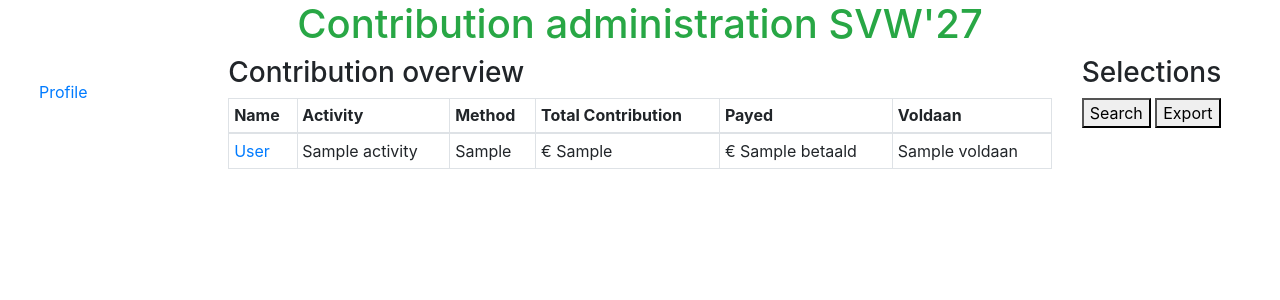
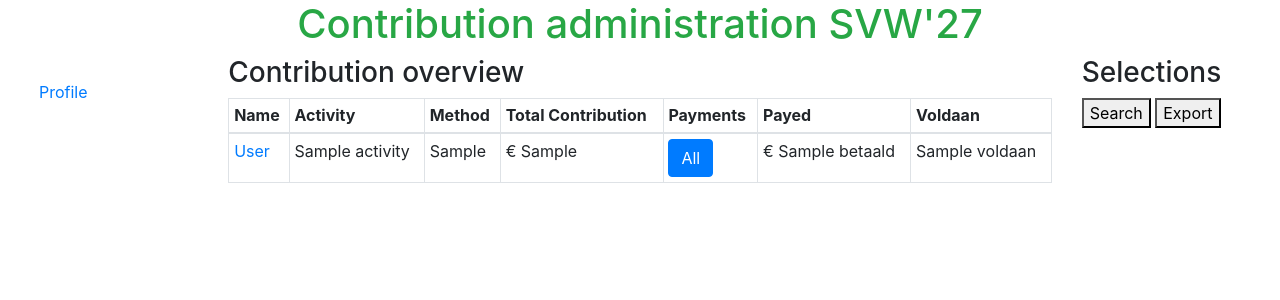
Before and after one commit to agbotman/jarrbo_contributie, a Django app: template templates/jarrbo_contributie/contribution_filter.html in a window 1280 px wide. Shown: the top 300 px of the page. Run offline with Django 3.2, Linux system fonts and the light colour scheme; the template is opened without the code that fills it: most values are stand-ins (such as "Sample title", 1, 10 or a date in 2020); some libraries are stand-ins or nearby versions.

Commit message:
Add link to payment filter in contribution filter

```diff
--- a/templates/jarrbo_contributie/contribution_filter.html
+++ b/templates/jarrbo_contributie/contribution_filter.html
@@ -12,6 +12,7 @@
         <th scope="col">{% trans 'Activity' %}</th>
         <th scope="col">{% trans 'Method' %}</th>
         <th scope="col">{% trans 'Total Contribution' %}</th>
+        <th scope="col">{% trans 'Payments' %}</th>
         <th scope="col">{% trans 'Payed' %}</th>
         <th scope="col">{% trans 'Voldaan' %}</th>
       </tr>
@@ -27,6 +28,14 @@
       <td>{{ contribution.payment_method }}</td>
       <td>
         € {{ contribution.tc }}
+      </td>
+      <td>
+        <a
+          class="btn btn-primary btn-xs"
+          href="{% url 'jarrbo_contributie:payments' %}?contribution__member__relatiecode={{ contribution.member.relatiecode }}"
+          role="button">
+          {% trans 'All' %}
+        </a>
       </td>
       <td>
         € {{ contribution.betaald }}
```
